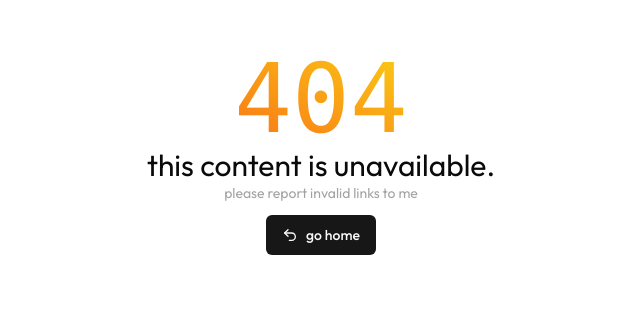
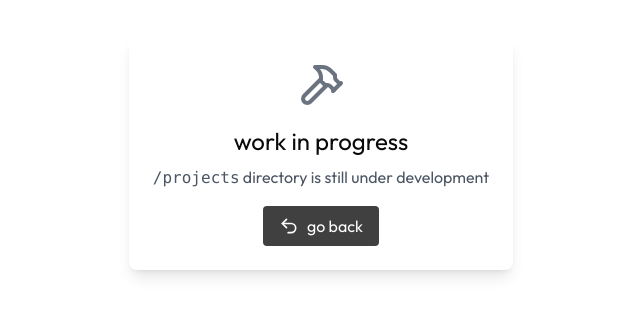
Before and after one commit to pickingname/port3, a Next.js app: page /projects in a window 1280 px wide. Before the commit this address had no page. Shown: the part 247-562 px from the top of the page, without its empty margins (319-959 px from the left). Built offline with nearby package versions, Linux system fonts and the light colour scheme.

Commit message:
feat: add temporary projects page

```diff
--- a/app/entrycompo/Nav.tsx
+++ b/app/entrycompo/Nav.tsx
@@ -18,7 +18,7 @@ export default function nav() {
           myself
         </Link>
         <Link
-          href="/"
+          href="/projects"
           className="ml-4 items-center pt-1.5 transition-colors duration-200 ease-in-out hover:text-orange-600"
         >
           project showcase
--- /dev/null
+++ b/app/projects/page.tsx
@@ -0,0 +1,26 @@
+import React from "react";
+import { Hammer, Undo2 } from "lucide-react";
+
+export default function Page() {
+  return (
+    <div className="flex items-center justify-center min-h-screen">
+      <div className="text-center p-6 rounded-lg shadow-lg">
+        <div className="mb-4">
+          <Hammer className="w-12 h-12 text-gray-500 mx-auto" />
+        </div>
+        <h1 className="text-2xl mb-2">work in progress</h1>
+        <p className="text-gray-600 mb-4">
+          <span className="font-mono">/projects</span> directory is still under
+          development
+        </p>
+        <a
+          href="/"
+          className="inline-flex items-center px-4 py-2 bg-neutral-700 text-white rounded hover:bg-neutral-800 ease-out duration-150"
+        >
+          <Undo2 className="w-5 h-5 mr-2" />
+          go back
+        </a>
+      </div>
+    </div>
+  );
+}
--- a/package.json
+++ b/package.json
@@ -9,6 +9,7 @@
     "lint": "next lint"
   },
   "dependencies": {
+    "@lucide/lab": "^0.1.2",
     "@radix-ui/react-dropdown-menu": "^2.1.1",
     "@radix-ui/react-separator": "^1.1.0",
     "@radix-ui/react-slot": "^1.1.0",
```
Also changed, not shown: 1 other file (tests, documents, lock files or other folders).
